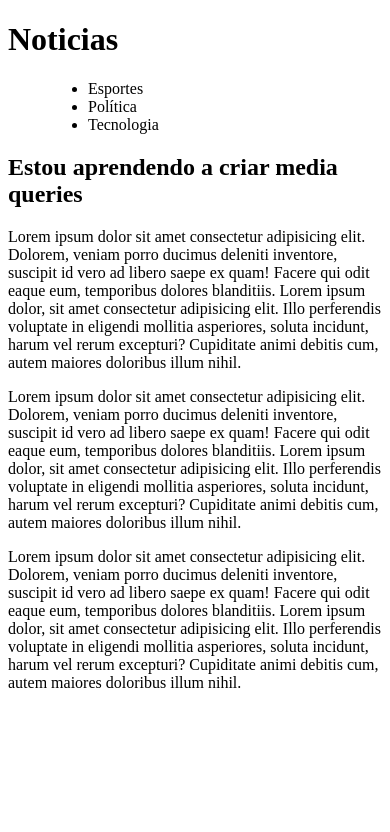
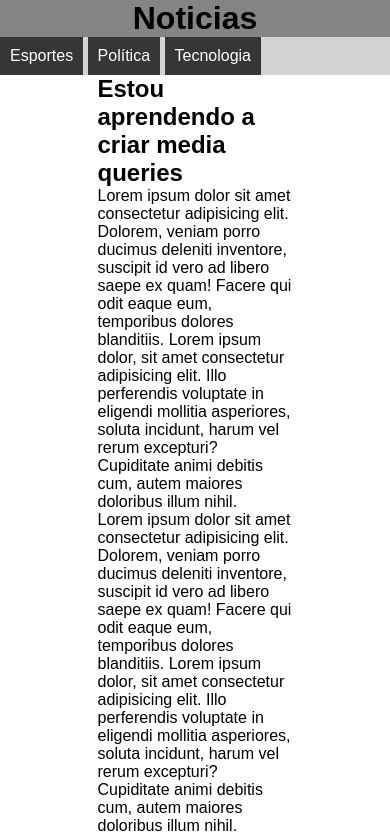
Before and after one commit to luisfmessias/html-css, a plain HTML site: page exercicios/ex026/mq001/index.html in a window 390 px wide. Shown: the top 832 px of the page. Drawn offline with Linux system fonts and the light colour scheme.

Commit message:
media query 01

```diff
--- a/exercicios/ex026/mq001/estilos/impressora.css
+++ b/exercicios/ex026/mq001/estilos/impressora.css
@@ -1,3 +1,26 @@
 @charset "UTF-8";
 
 /*Estilo para impressoras*/
+
+*{
+    margin: 10px;
+    padding: 10px;
+}
+
+html{
+    font-family: 'Courier New', Courier, monospace;
+    font-size: 1.5em;
+    line-height: 1.5em;
+}
+
+menu{
+    display: none;
+}
+
+article{
+    width: 100%;
+}
+
+article::after{
+    content: "Esse artigo foi impresso através do site www.cursoemvideo.com";
+}
--- a/exercicios/ex026/mq001/estilos/tela.css
+++ b/exercicios/ex026/mq001/estilos/tela.css
@@ -1,3 +1,39 @@
 @charset "UTF-8";
 
 /*Estilo para telas*/
+
+
+*{
+    margin: 0px;
+    padding: 0px;
+}
+
+html{
+    font-family: Arial, Helvetica, sans-serif;
+    font-size: 1em;
+}
+
+header{
+    background-color: rgb(133, 131, 131);
+}
+
+header h1{
+    text-align: center;
+}
+
+menu ul{
+    list-style-type: none;
+    background-color: lightgray;
+}
+
+menu li{
+    display: inline-block;
+    padding: 10px;
+    background-color: rgb(54, 54, 54);
+    color: white;
+}
+
+article{
+    width: 50%;
+    margin: auto;
+}
```
